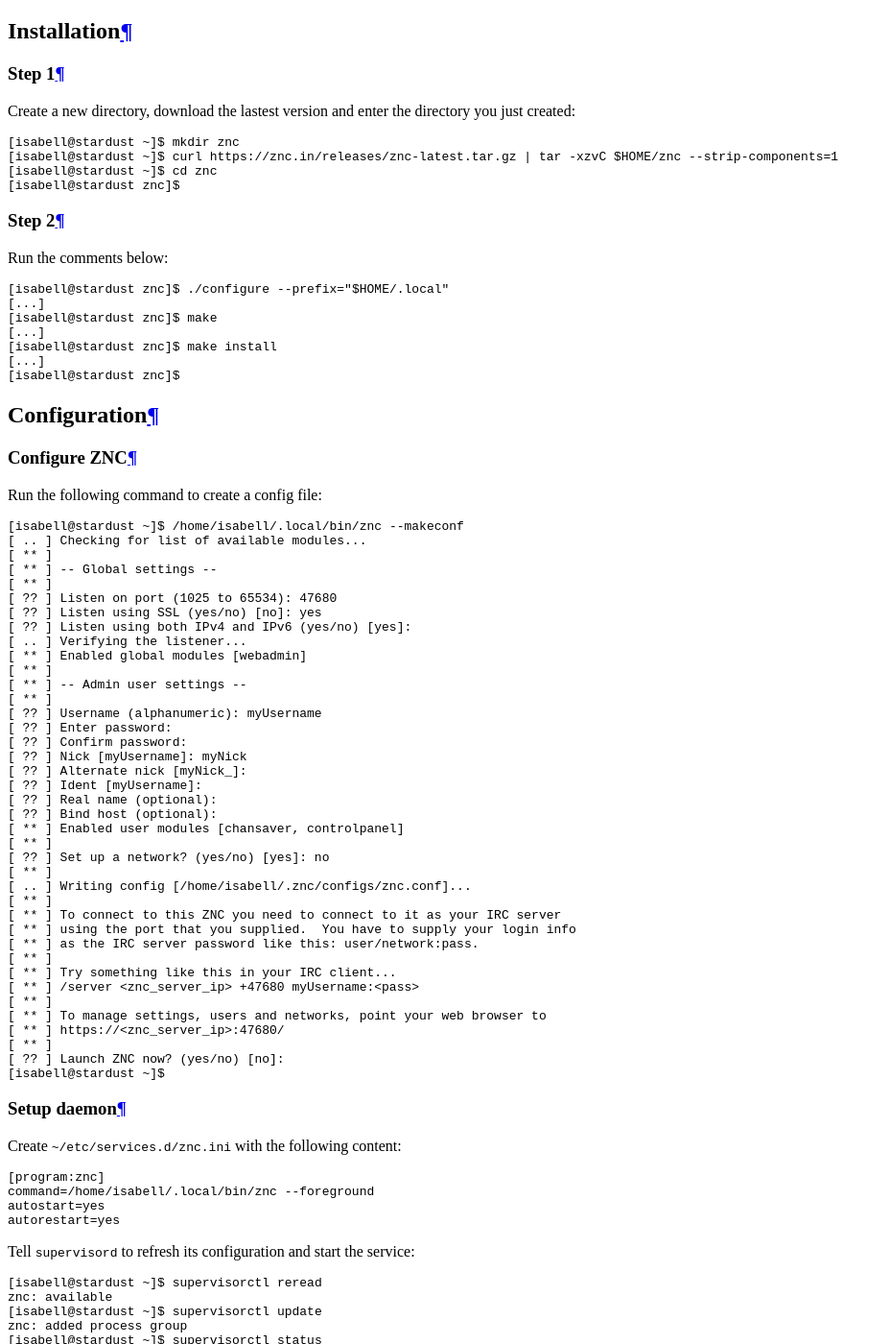
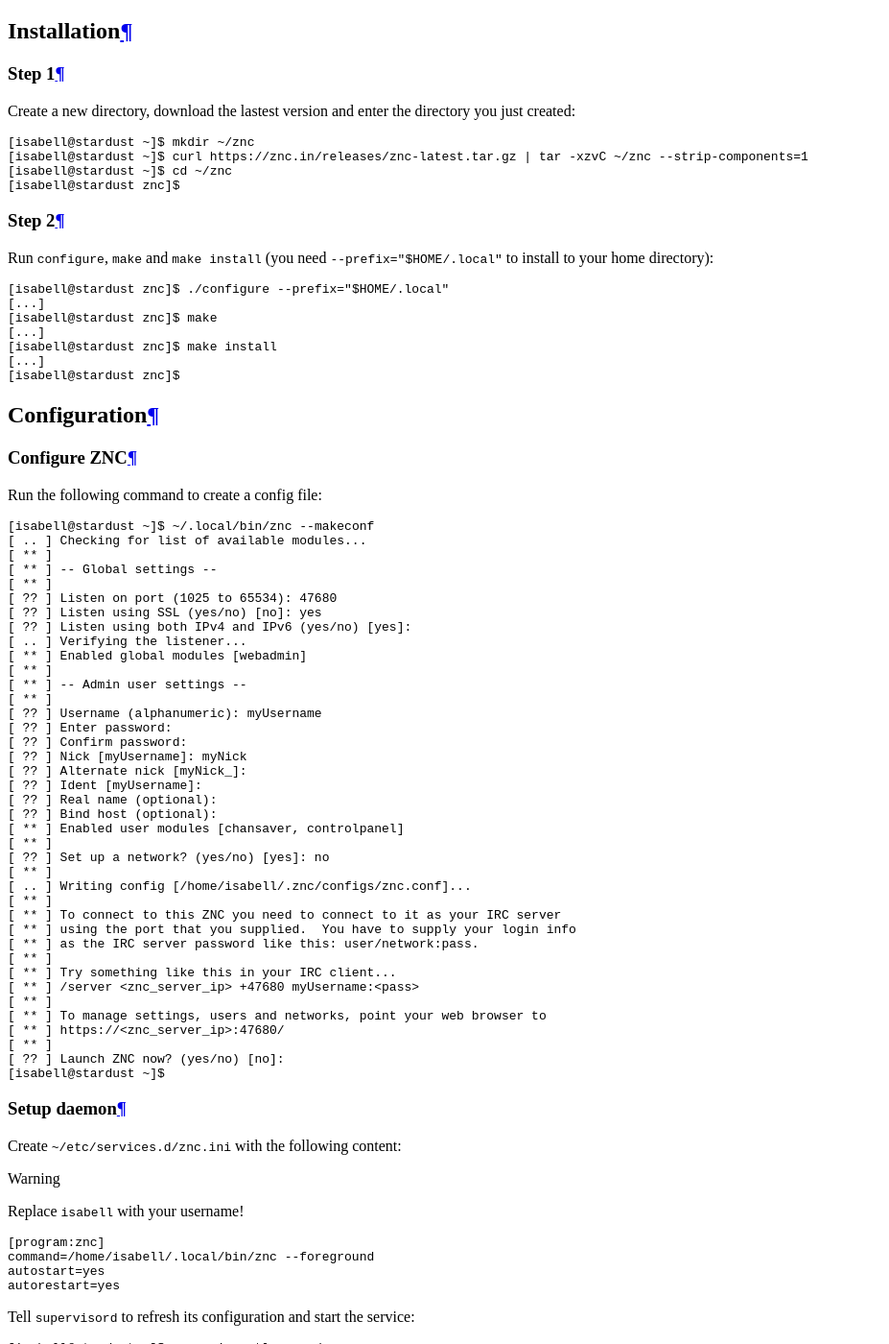
Before and after one commit to Uberspace/lab, a Sphinx documentation site: the page built from source/guide_znc.rst, in a window 1280 px wide and 1400 px high, scrolled down 2690 px. Shown: the whole window at 96% size, without its empty margins (0-927 px from the left). Built offline with Sphinx 7.4.7 and the Read the Docs theme 2.0.0, drawn with Linux system fonts in a browser that asks for light colours.

Commit message:
some changes to keep up with STYLE.md

```diff
--- a/source/guide_znc.rst
+++ b/source/guide_znc.rst
@@ -47,14 +47,14 @@
 
 ::
 
- [isabell@stardust ~]$ mkdir znc
- [isabell@stardust ~]$ curl https://znc.in/releases/znc-latest.tar.gz | tar -xzvC $HOME/znc --strip-components=1
- [isabell@stardust ~]$ cd znc
+ [isabell@stardust ~]$ mkdir ~/znc
+ [isabell@stardust ~]$ curl https://znc.in/releases/znc-latest.tar.gz | tar -xzvC ~/znc --strip-components=1
+ [isabell@stardust ~]$ cd ~/znc
  [isabell@stardust znc]$
 
 Step 2
 ------
-Run the comments below:
+Run ``configure``, ``make`` and ``make install`` (you need ``--prefix="$HOME/.local"`` to install to your home directory):
 
 ::
 
@@ -119,6 +119,8 @@
 ------------
 Create ``~/etc/services.d/znc.ini`` with the following content:
 
+.. warning:: Replace ``isabell`` with your username!
+
 ::
 
  [program:znc]
```
Also changed, not shown: other parts of source/guide_znc.rst (+1 -1 lines).
